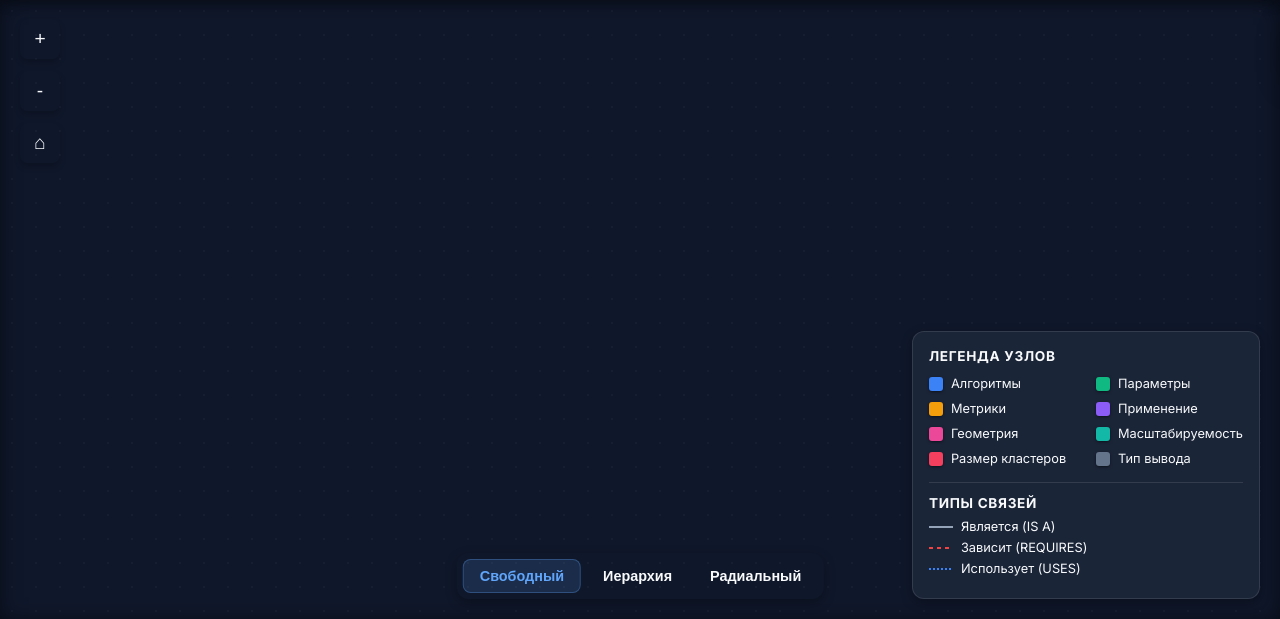
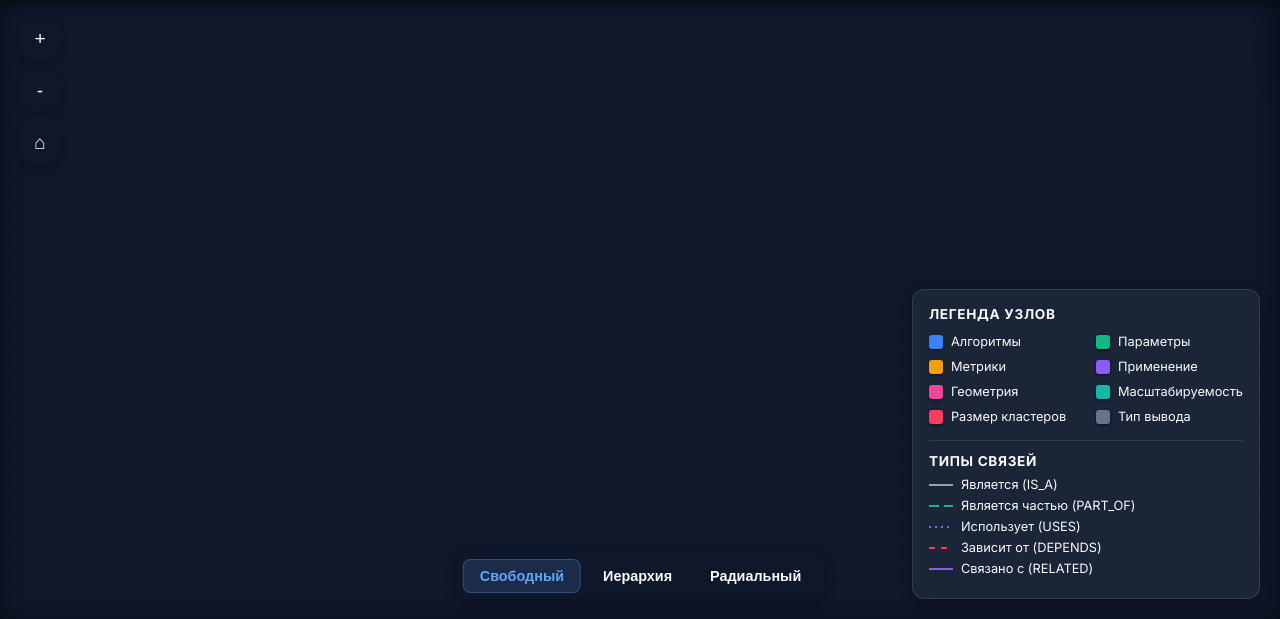
Before and after one commit to Arallez/diploma-clustering-app, a Django app: page /encyclopedia/ in a window 1280 px wide. Shown: the part 181-800 px from the top of the page. Run offline with Django 5.2, Linux system fonts and the light colour scheme; data that the repository does not hold is empty.

Commit message:
fix(graph): add missing relation types PART_OF and RELATED to edge legend

```diff
--- a/templates/encyclopedia/graph.html
+++ b/templates/encyclopedia/graph.html
@@ -52,15 +52,23 @@
                 <div class="legend-title" style="margin-bottom: 8px;">Типы связей</div>
                 <div class="edge-item">
                     <svg class="edge-line"><line x1="0" y1="1" x2="24" y2="1" stroke="#94a3b8" stroke-width="2"></line></svg>
-                    <span>Является (IS A)</span>
+                    <span>Является (IS_A)</span>
                 </div>
                 <div class="edge-item">
-                    <svg class="edge-line"><line x1="0" y1="1" x2="24" y2="1" stroke="#ef4444" stroke-width="2" stroke-dasharray="4,4"></line></svg>
-                    <span>Зависит (REQUIRES)</span>
+                    <svg class="edge-line"><line x1="0" y1="1" x2="24" y2="1" stroke="#10b981" stroke-width="2" stroke-dasharray="10,5"></line></svg>
+                    <span>Является частью (PART_OF)</span>
                 </div>
                 <div class="edge-item">
-                    <svg class="edge-line"><line x1="0" y1="1" x2="24" y2="1" stroke="#3b82f6" stroke-width="2" stroke-dasharray="2,2"></line></svg>
+                    <svg class="edge-line"><line x1="0" y1="1" x2="24" y2="1" stroke="#3b82f6" stroke-width="2" stroke-dasharray="2,4"></line></svg>
                     <span>Использует (USES)</span>
+                </div>
+                <div class="edge-item">
+                    <svg class="edge-line"><line x1="0" y1="1" x2="24" y2="1" stroke="#ef4444" stroke-width="2" stroke-dasharray="6,6"></line></svg>
+                    <span>Зависит от (DEPENDS)</span>
+                </div>
+                <div class="edge-item">
+                    <svg class="edge-line"><line x1="0" y1="1" x2="24" y2="1" stroke="#8b5cf6" stroke-width="2"></line></svg>
+                    <span>Связано с (RELATED)</span>
                 </div>
             </div>
         </div>
```
